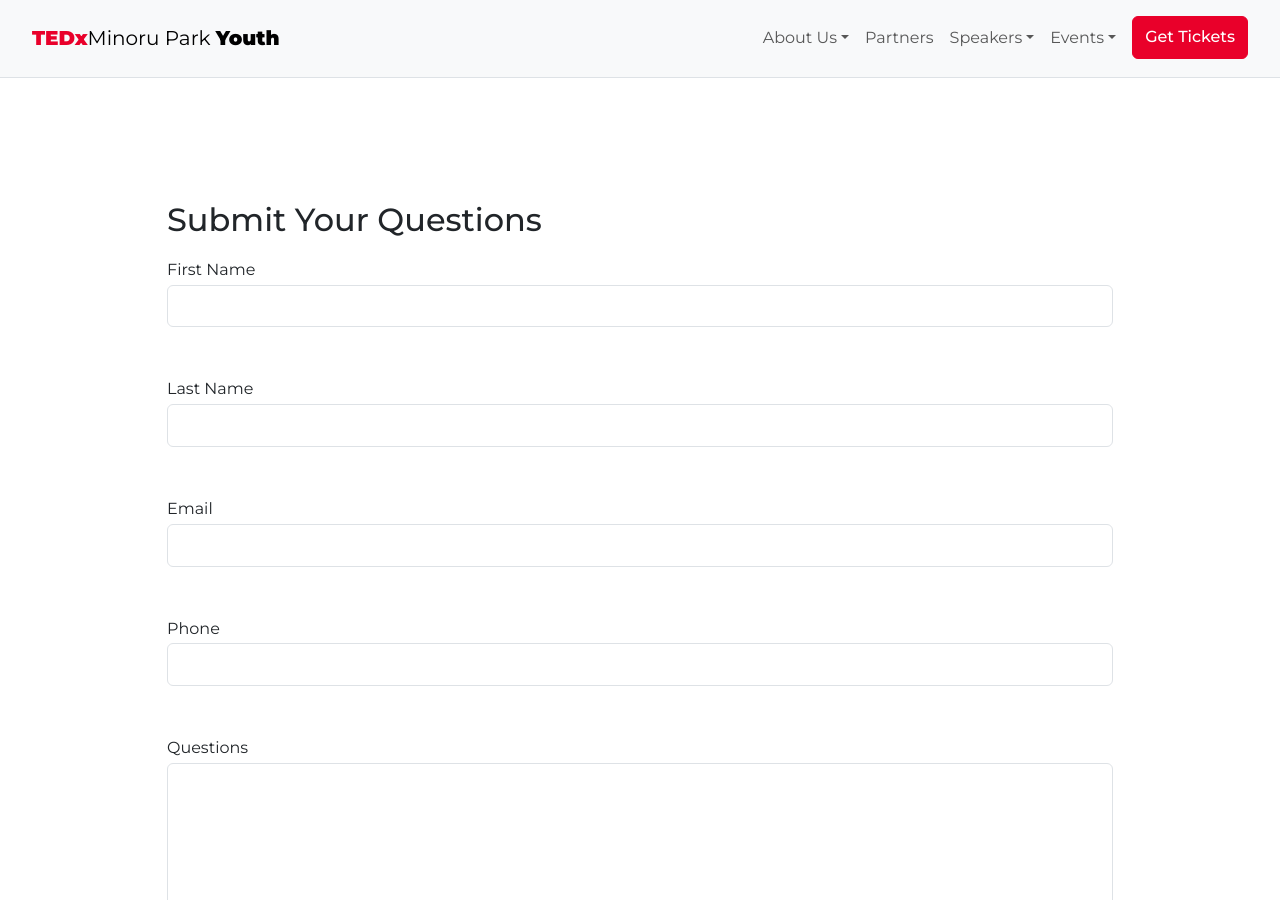
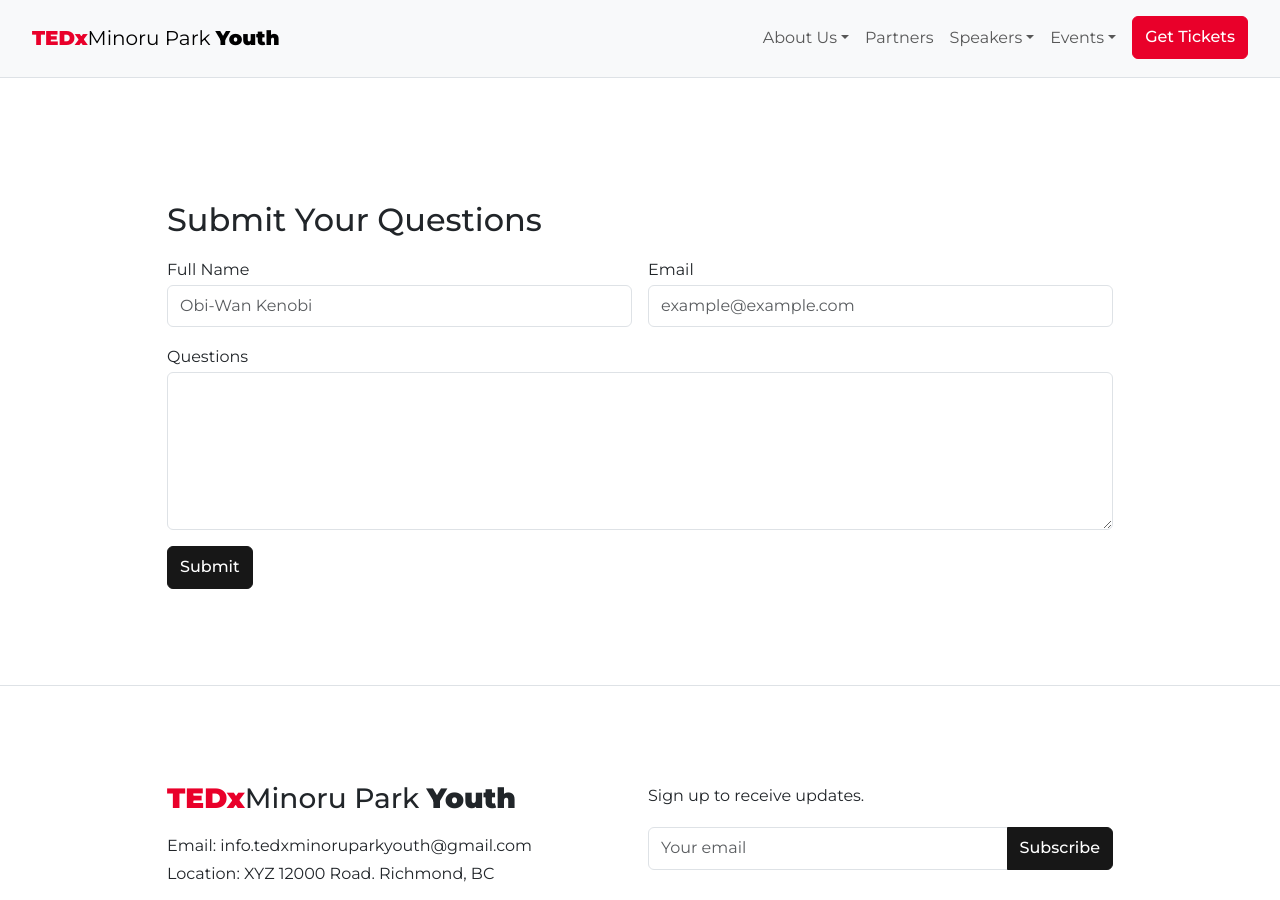
Before and after one commit to TEDxMinoruPark/TEDxMinoruPark.github.io, a Jekyll site: the page built from faq.html, in a window 1280 px wide and 900 px high, scrolled down 739 px. Built offline with Jekyll 4.4.1, drawn with Linux system fonts in a browser that asks for light colours; nearby versions of some CDN libraries.

Commit message:
form using formspree

```diff
--- a/_includes/footer.html
+++ b/_includes/footer.html
@@ -16,18 +16,25 @@
             </div>
             <div class="col">
                 <p>Sign up to receive updates.</p>
-                <div class="input-group mb-3">
-                    <input type="email" class="form-control" placeholder="Your email" aria-label="Your email" aria-describedby="subscribe-button">
-                    <div class="input-group-append">
-                      <button class="btn btn-primary border-right btn-secondary" style="border-top-left-radius: 0;
-                      border-bottom-left-radius: 0;" type="button" id="subscribe-button">Subscribe</button>
+                <form
+                action="https://formspree.io/f/xoqoqpkv"
+                method="POST">
+                    <div class="input-group mb-3">
+                        <input type="email" name="email" class="form-control" placeholder="Your email"
+                            aria-label="Your email" aria-describedby="subscribe-button">
+                        <div class="input-group-append">
+                            <button class="btn btn-primary border-right btn-secondary" style="border-top-left-radius: 0;
+                        border-bottom-left-radius: 0;" type="submit" id="subscribe-button">Subscribe</button>
+                        </div>
                     </div>
-                  </div>
+                </form>
             </div>
         </div>
 
         <div class="col col-12 text-center pt-3 text-muted">
-            <p><span class="text-primary fw-bold">TEDx</span>Minoru Park <span class="fw-bold">Youth</span> and its events are operated under license from <span class="fw-bold">TED</span>.</p>
+            <p><span class="text-primary fw-bold">TEDx</span>Minoru Park <span class="fw-bold">Youth</span> and its
+                events
+                are operated under license from <span class="fw-bold">TED</span>.</p>
         </div>
     </div>
 </footer>
--- a/faq.html
+++ b/faq.html
@@ -102,28 +102,25 @@
 <section id="contact">
     <div class="container py-5">
         <h2>Submit Your Questions</h2>
-        <form>
-            <div class="form-group mb-4">
-              <label for="firstName">First Name</label>
-              <input type="text" class="form-control" id="firstName" placeholder="" required="">
+        <form
+        action="https://formspree.io/f/mgejepno"
+        method="POST"
+        class="row g-2">
+            <div class="form-group col-sm-6">
+              <label for="name">Full Name</label>
+              <input type="text" name="name" class="form-control" id="name" placeholder="Obi-Wan Kenobi" required="">
             </div>
-            <div class="form-group mb-4">
-              <label for="lastName">Last Name</label>
-              <input type="text" class="form-control" id="lastName" placeholder="" required="">
+            <div class="form-group col-sm-6">
+              <label for="email">Email</label>
+              <input type="email" name="email" class="form-control" id="email" placeholder="example@example.com" required="">
             </div>
-            <div class="form-group mb-4">
-              <label for="email">Email</label>
-              <input type="email" class="form-control" id="email" placeholder="" required="">
+            <div class="form-group">
+              <label for="questions">Questions</label>
+              <textarea class="form-control" name="questions" id="questions" rows="5" placeholder="" required=""></textarea>
             </div>
-            <div class="form-group mb-4">
-              <label for="phone">Phone</label>
-              <input type="tel" class="form-control" id="phone" placeholder="">
+            <div class="form-group">
+              <button type="submit" class="btn btn-secondary">Submit</button>
             </div>
-            <div class="form-group mb-4">
-              <label for="questions">Questions</label>
-              <textarea class="form-control" id="questions" rows="5" placeholder="" required=""></textarea>
-            </div>
-            <button type="submit" class="btn btn-primary">Submit</button>
           </form>
       </div>
 </section>
```
Also changed, not shown: 7 other files.
